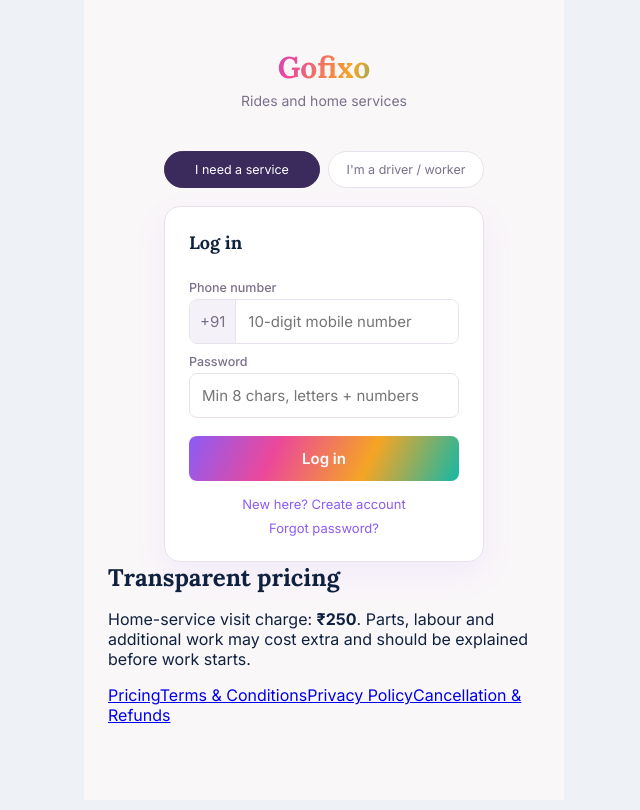
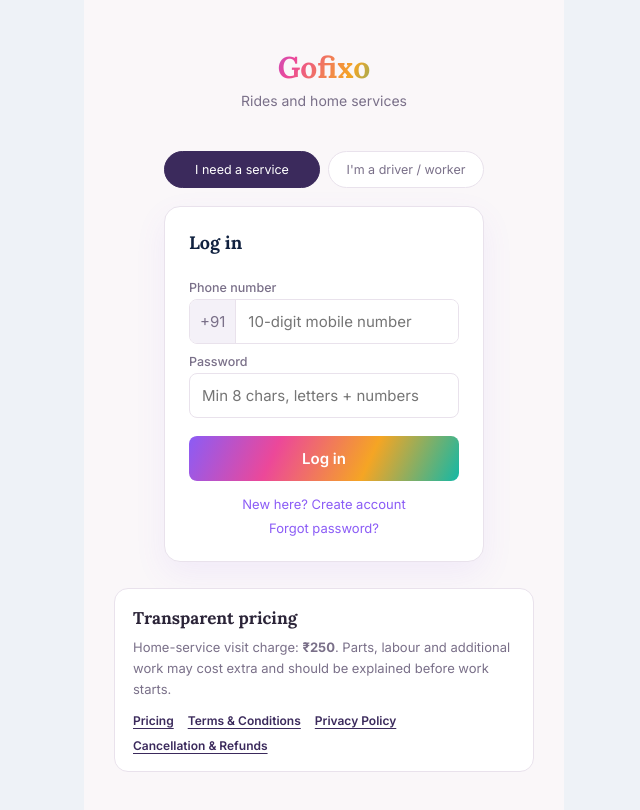
Before and after one commit to Anil1013/gofixo-platform, a React (Vite) app in the folder app/: page / in a window 1280 px wide. Shown: the top 810 px of the page, without its empty margins (316-956 px from the left). Built offline with nearby package versions, Linux system fonts and the light colour scheme.

Commit message:
Style public pricing and policy links

```diff
--- a/app/src/App.css
+++ b/app/src/App.css
@@ -1017,3 +1017,20 @@ button.cta:disabled { opacity: 0.5; }
 @media (max-width: 390px) {
   .service-specialty-grid { grid-template-columns: 1fr; }
 }
+
+
+/* ---- Public pricing and policy links ---- */
+.public-info {
+  width: 100%;
+  max-width: 420px;
+  margin-top: 26px;
+  padding: 18px;
+  border: 1px solid var(--line);
+  border-radius: 14px;
+  background: #fff;
+  color: var(--text);
+}
+.public-info h2 { font-size: 17px; margin: 0 0 8px; }
+.public-info p { font-size: 13px; line-height: 1.6; color: var(--text-dim); margin: 0; }
+.public-info-links { display: flex; flex-wrap: wrap; gap: 10px 14px; margin-top: 14px; }
+.public-info-links a { color: var(--plum); font-size: 12px; font-weight: 600; text-decoration: underline; text-underline-offset: 3px; }
```
